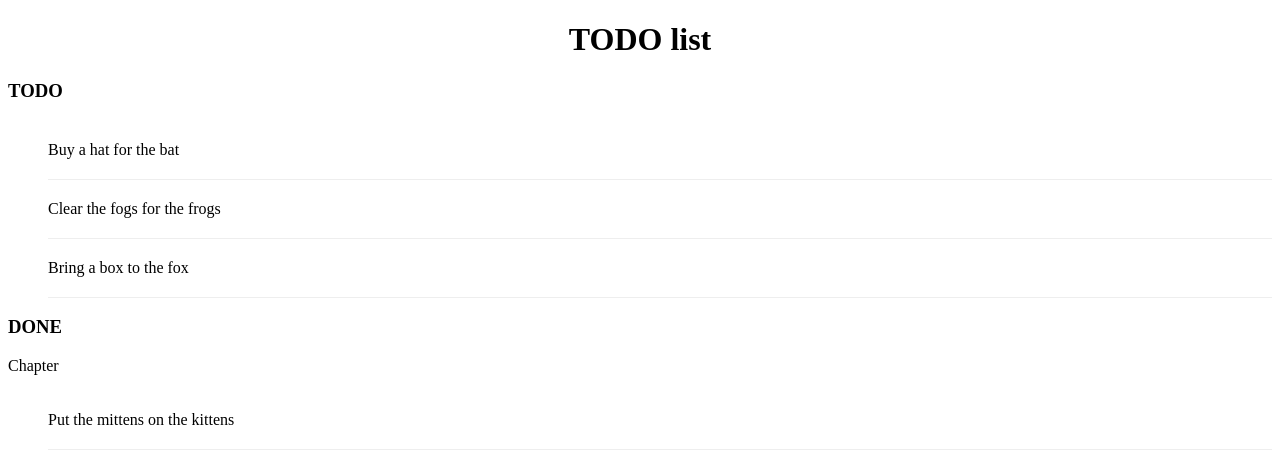
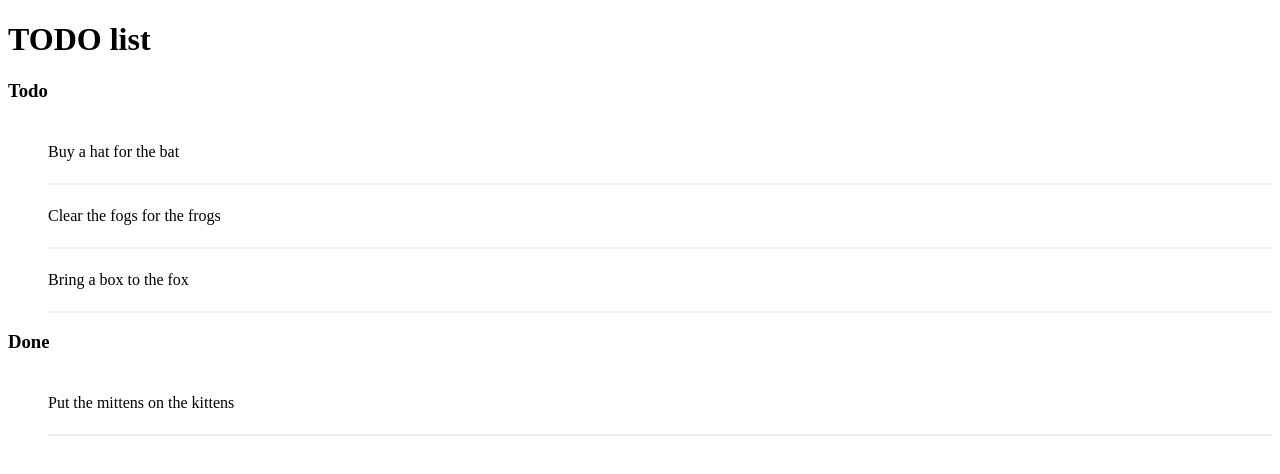
Before and after one commit to jonasalobehaj-tiranait/todo-list, a plain HTML site: page index.html in a window 1280 px wide. Drawn offline with Linux system fonts and the light colour scheme.

Commit message:
Changes CSS to introduce conflicts

```diff
--- a/index.html
+++ b/index.html
@@ -5,15 +5,20 @@
 <title>TODO list</title>
 <style>
 h1 {
-text-align:center;
+text-align: left;
 }
+Figure 13-7. Develop history log before pull
+Chapter 13 Conflicts
+
+195
+
 h3 {
-text-transform: uppercase;
+text-transform: capitalize;
 }
 li {
 overflow: hidden;
-padding: 20px 0;
-border-bottom: 1px solid #eee;
+padding: 22px 0;
+border-bottom: 2px solid #eee;
 }
 </style>
 </head>
@@ -26,7 +31,6 @@ border-bottom: 1px solid #eee;
 <li>Bring a box to the fox</li>
 </ul>
 <h3>Done</h3>
-Chapter
 <ul>
 <li>Put the mittens on the kittens</li>
 </ul>
```
